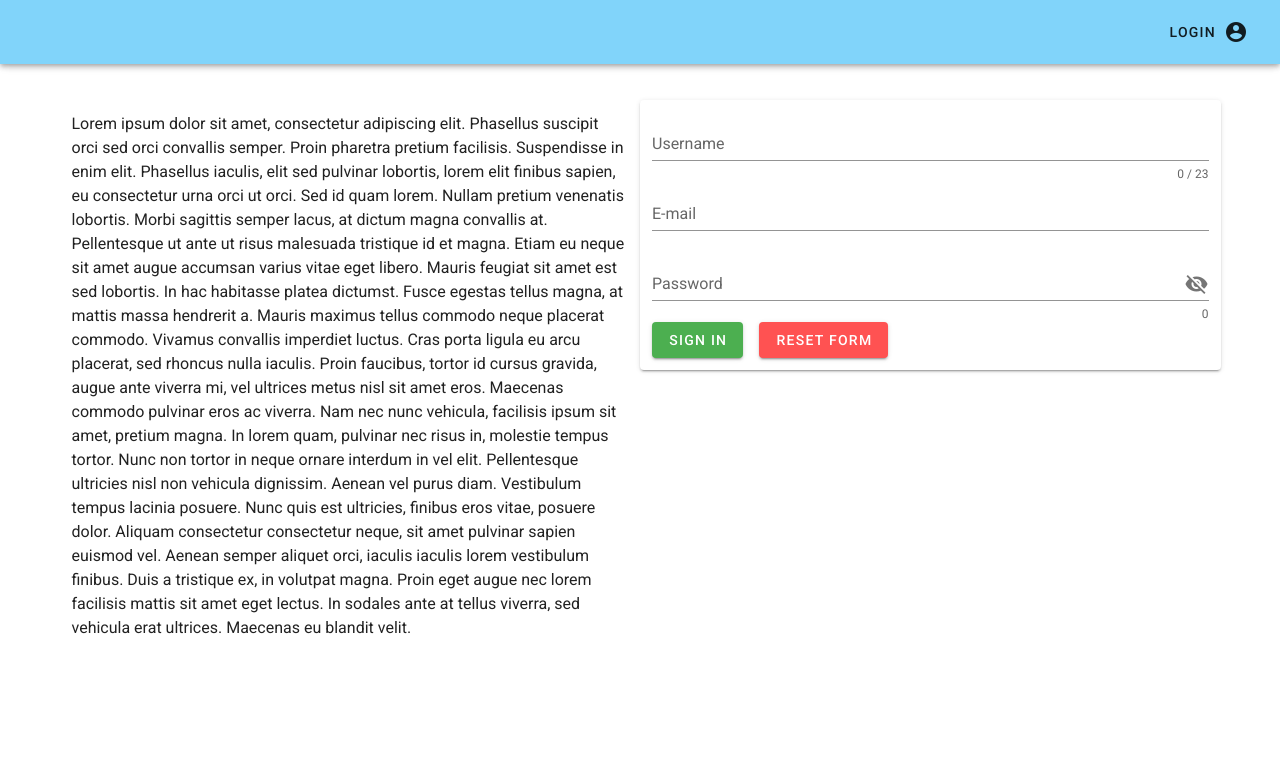
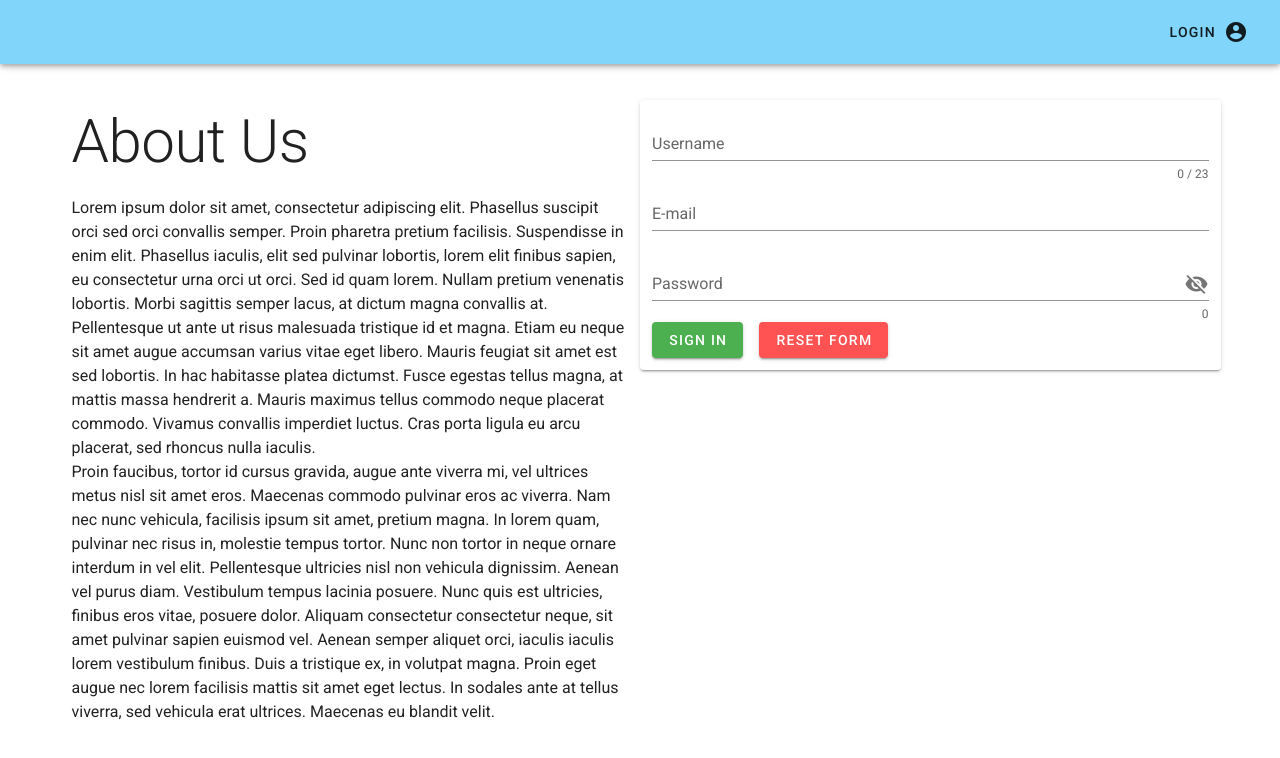
Before and after one commit to euberdeveloper/libhub-webapp, a Vue app: page / in a window 1280 px wide. Shown: the top 758 px of the page. Built offline with nearby package versions, Linux system fonts and the light colour scheme.

Commit message:
fixed things

```diff
--- a/package.json
+++ b/package.json
@@ -18,6 +18,7 @@
     "@vue/cli-plugin-babel": "~4.5.0",
     "@vue/cli-plugin-eslint": "~4.5.0",
     "@vue/cli-plugin-router": "~4.5.0",
+    "@vue/cli-plugin-vuex": "^4.5.9",
     "@vue/cli-service": "~4.5.0",
     "babel-eslint": "^10.1.0",
     "eslint": "^6.7.2",
--- a/src/components/AboutUs.vue
+++ b/src/components/AboutUs.vue
@@ -1,8 +1,25 @@
 <template>
     <v-container >
-        Lorem ipsum dolor sit amet, consectetur adipiscing elit. Phasellus suscipit orci sed orci convallis semper. Proin pharetra pretium facilisis. Suspendisse in enim elit. Phasellus iaculis, elit sed pulvinar lobortis, lorem elit finibus sapien, eu consectetur urna orci ut orci. Sed id quam lorem. Nullam pretium venenatis lobortis. Morbi sagittis semper lacus, at dictum magna convallis at. Pellentesque ut ante ut risus malesuada tristique id et magna. Etiam eu neque sit amet augue accumsan varius vitae eget libero. Mauris feugiat sit amet est sed lobortis. In hac habitasse platea dictumst. Fusce egestas tellus magna, at mattis massa hendrerit a. Mauris maximus tellus commodo neque placerat commodo. Vivamus convallis imperdiet luctus. Cras porta ligula eu arcu placerat, sed rhoncus nulla iaculis.
+        <div :class="[`text-h2`]"
+              class="transition-swing">
+            About Us
+        </div>
+        <br>
 
-Proin faucibus, tortor id cursus gravida, augue ante viverra mi, vel ultrices metus nisl sit amet eros. Maecenas commodo pulvinar eros ac viverra. Nam nec nunc vehicula, facilisis ipsum sit amet, pretium magna. In lorem quam, pulvinar nec risus in, molestie tempus tortor. Nunc non tortor in neque ornare interdum in vel elit. Pellentesque ultricies nisl non vehicula dignissim. Aenean vel purus diam. Vestibulum tempus lacinia posuere. Nunc quis est ultricies, finibus eros vitae, posuere dolor. Aliquam consectetur consectetur neque, sit amet pulvinar sapien euismod vel. Aenean semper aliquet orci, iaculis iaculis lorem vestibulum finibus. Duis a tristique ex, in volutpat magna. Proin eget augue nec lorem facilisis mattis sit amet eget lectus. In sodales ante at tellus viverra, sed vehicula erat ultrices. Maecenas eu blandit velit.
+        Lorem ipsum dolor sit amet, consectetur adipiscing elit. Phasellus suscipit orci sed orci convallis semper. Proin pharetra pretium facilisis.
+        Suspendisse in enim elit. Phasellus iaculis, elit sed pulvinar lobortis, lorem elit finibus sapien, eu consectetur urna orci ut orci. Sed id quam lorem.
+        Nullam pretium venenatis lobortis. Morbi sagittis semper lacus, at dictum magna convallis at. Pellentesque ut ante ut risus malesuada tristique id et magna.
+        Etiam eu neque sit amet augue accumsan varius vitae eget libero. Mauris feugiat sit amet est sed lobortis. In hac habitasse platea dictumst.
+        Fusce egestas tellus magna, at mattis massa hendrerit a. Mauris maximus tellus commodo neque placerat commodo. Vivamus convallis imperdiet luctus.
+        Cras porta ligula eu arcu placerat, sed rhoncus nulla iaculis.
+        <br>
+        Proin faucibus, tortor id cursus gravida, augue ante viverra mi, vel ultrices metus nisl sit amet eros.
+        Maecenas commodo pulvinar eros ac viverra. Nam nec nunc vehicula, facilisis ipsum sit amet, pretium magna.
+        In lorem quam, pulvinar nec risus in, molestie tempus tortor. Nunc non tortor in neque ornare interdum in vel elit.
+        Pellentesque ultricies nisl non vehicula dignissim. Aenean vel purus diam. Vestibulum tempus lacinia posuere.
+        Nunc quis est ultricies, finibus eros vitae, posuere dolor. Aliquam consectetur consectetur neque, sit amet pulvinar sapien euismod vel.
+        Aenean semper aliquet orci, iaculis iaculis lorem vestibulum finibus. Duis a tristique ex, in volutpat magna.
+        Proin eget augue nec lorem facilisis mattis sit amet eget lectus. In sodales ante at tellus viverra, sed vehicula erat ultrices. Maecenas eu blandit velit.
     </v-container>
 </template>
 
--- a/src/main.js
+++ b/src/main.js
@@ -3,6 +3,7 @@ import App from './App.vue'
 import router from './router'
 import vuetify from './plugins/vuetify';
 import vuex from 'vuex'
+import store from './store'
 
 
 Vue.config.productionTip = false
@@ -18,6 +19,7 @@ const session_store = new vuex.Store({
 new Vue({
     router,
     vuetify,
-    store: session_store,
+    store,
+    sotre: session_store,
     render: h => h(App)
 }).$mount('#app')
--- /dev/null
+++ b/src/store/index.js
@@ -0,0 +1,15 @@
+import Vue from 'vue'
+import Vuex from 'vuex'
+
+Vue.use(Vuex)
+
+export default new Vuex.Store({
+  state: {
+  },
+  mutations: {
+  },
+  actions: {
+  },
+  modules: {
+  }
+})
```
Also changed, not shown: prova.txt (deleted).
